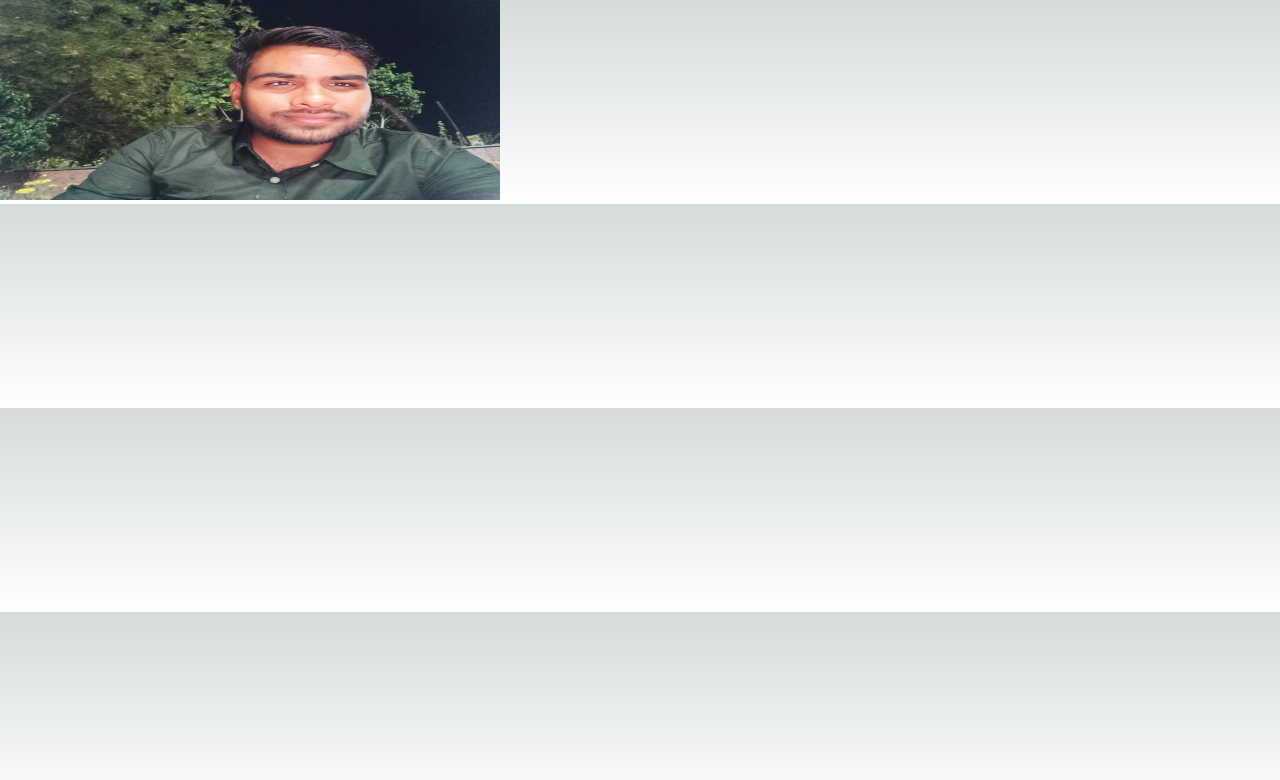
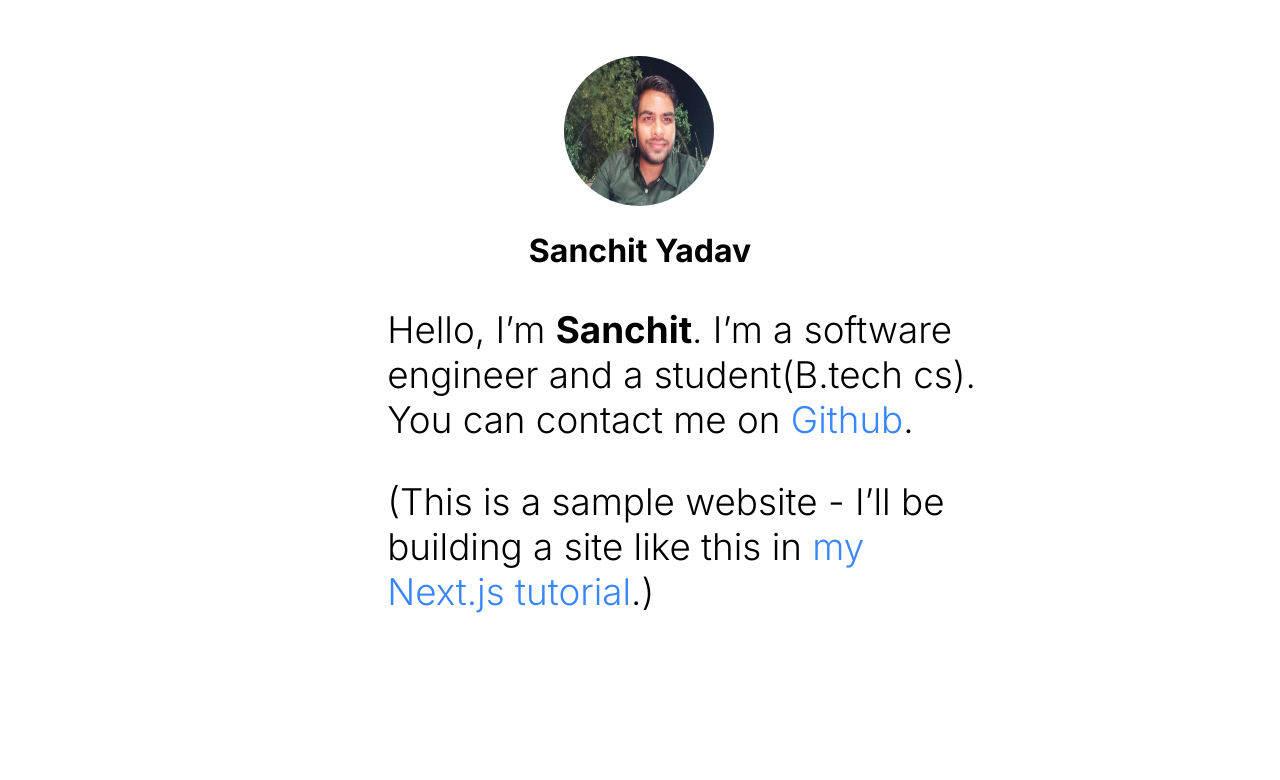
Before and after one commit to SanchitYadav2005/Next_Js, a Next.js app: page / in a window 1280 px wide. Shown: the top 780 px of the page. Built offline with nearby package versions, Linux system fonts and the light colour scheme.

Commit message:
done with the site

```diff
--- a/pages/_app.js
+++ b/pages/_app.js
@@ -1,4 +1,4 @@
-import '@/styles/globals.css'
+// import '@/styles/globals.css'
 
 export default function App({ Component, pageProps }) {
   return <Component {...pageProps} />
--- a/pages/index.js
+++ b/pages/index.js
@@ -1,14 +1,31 @@
 import source from '../public/source.jpg';
 import Image from 'next/image';
+// so in next js you have to write stylesheet like this .
+import styles from '../styles/basic.module.css';
+import { Inter } from 'next/font/google'
 
+const inter = Inter({ subsets: ['latin'] })
 export default function Home() {
+
   return (
     <>
-      <Image
-        src={source}
-        height={200}
-        width={500}
-      />
+      <main className={inter.className}>
+        <Image
+          className={styles.img}
+          src={source}
+          height={150}
+          width={150}
+        />
+        <h1 className={styles.main_heading}>Sanchit Yadav</h1>
+        <div className={styles.container}>
+          <p className={styles.para}>
+            Hello, I’m <b>Sanchit</b>. I’m a software engineer and a student(B.tech cs). You can contact me on <a className={styles.links} href='https://github.com/SanchitYadav2005'>Github</a>.
+          </p>
+          <p className={styles.para}>
+          (This is a sample website - I’ll be building a site like this in <a className={styles.links} href='https://nextjs.org/learn'>my Next.js tutorial</a>.)
+          </p>
+        </div>
+      </main>
     </>
   )
 }
--- /dev/null
+++ b/styles/basic.module.css
@@ -0,0 +1,28 @@
+.img{
+    margin-left: 44%;
+    margin-top: 3em;
+    border-radius: 50%;
+}
+
+.main_heading{
+    text-align: center;
+}
+
+.container{
+    margin-left: 30%;
+    margin-top: 2em;
+    width: 600px;
+}
+
+.para{
+    font-size: 2.3em;
+    font-weight: 300;
+}
+
+.links{
+    color: #3a86ff;
+    text-decoration: none;
+}
+.links:hover{
+    text-decoration: underline;
+}
```
Also changed, not shown: styles/basic.css (deleted).
